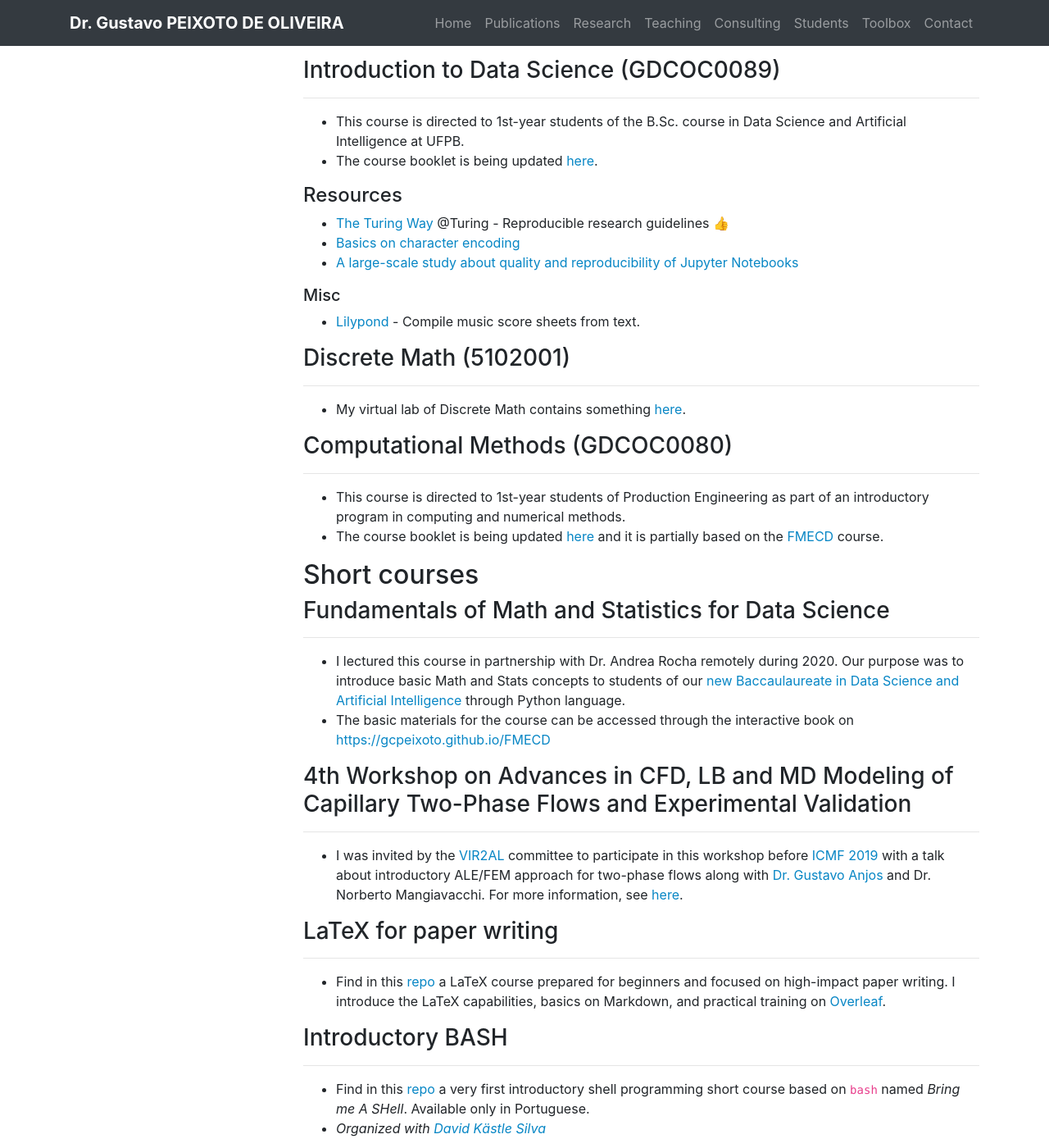
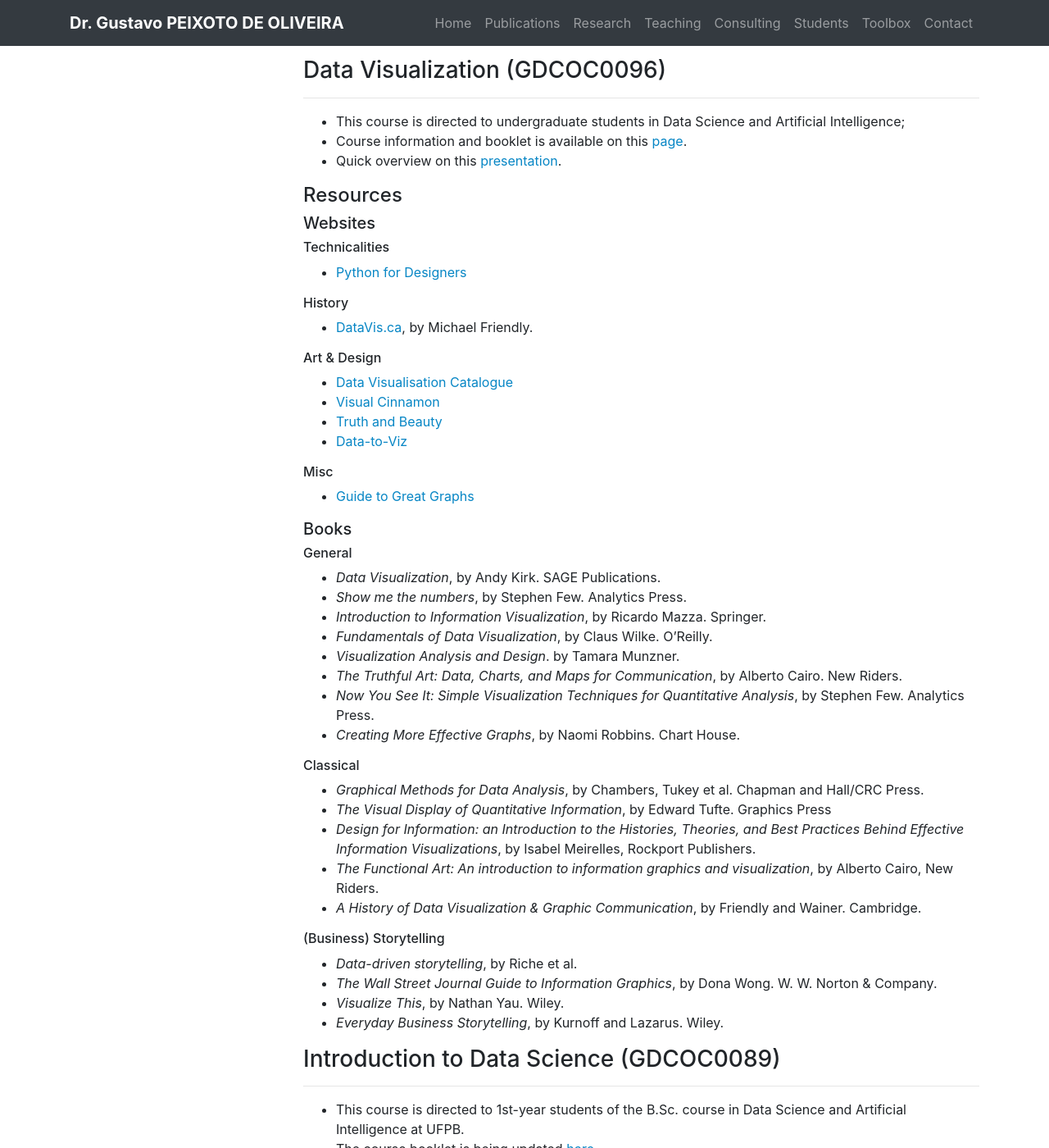
Before and after one commit to gcpeixoto/gcpeixoto.github.io, a Jekyll site: the page built from _pages/teaching.md, in a window 1280 px wide and 1400 px high, scrolled down 6073 px. Shown: the whole window at 82% size. Built offline with Jekyll 4.4.1, drawn with Linux system fonts in a browser that asks for light colours.

Commit message:
Inserting dataviz course info

```diff
--- /dev/null
+++ b/_includes/components/courses/grad/dataviz.md
@@ -0,0 +1,55 @@
+### Data Visualization (GDCOC0096)
+---
+
+- This course is directed to undergraduate students in Data Science and Artificial Intelligence;
+- Course information and booklet is available on this [page](https://gcpeixoto.github.io/DATAVIZ).
+- Quick overview on this [presentation](https://github.com/gcpeixoto/DATAVIZ/raw/main/key/00-apresentacao.pdf).
+
+#### Resources
+
+##### Websites
+
+###### Technicalities
+
+- [Python for Designers](https://pythonfordesigners.com)
+
+###### History
+- [DataVis.ca](https://www.datavis.ca), by Michael Friendly.
+
+###### Art & Design
+- [Data Visualisation Catalogue](https://datavizcatalogue.com)
+- [Visual Cinnamon](https://www.visualcinnamon.com)
+- [Truth and Beauty](https://truth-and-beauty.net)
+- [Data-to-Viz](https://www.data-to-viz.com)
+
+###### Misc
+
+- [Guide to Great Graphs](https://oercommons.s3.amazonaws.com/media/editor/92375/Telling_Your_Story_with_Data_Visualization.pdf)
+
+##### Books
+
+###### General
+
+- _Data Visualization_, by Andy Kirk. SAGE Publications.
+- _Show me the numbers_, by Stephen Few. Analytics Press.
+- _Introduction to Information Visualization_, by Ricardo Mazza. Springer.
+- _Fundamentals of Data Visualization_, by Claus Wilke. O'Reilly.
+- _Visualization Analysis and Design_. by Tamara Munzner.
+- _The Truthful Art: Data, Charts, and Maps for Communication_, by Alberto Cairo. New Riders.
+- _Now You See It: Simple Visualization Techniques for Quantitative Analysis_, by Stephen Few. Analytics Press.
+- _Creating More Effective Graphs_, by Naomi Robbins. Chart House.
+
+###### Classical
+
+- _Graphical Methods for Data Analysis_, by Chambers, Tukey et al. Chapman and Hall/CRC Press.
+- _The Visual Display of Quantitative Information_, by Edward Tufte. Graphics Press
+- _Design for Information: an Introduction to the Histories, Theories, and Best Practices Behind Effective Information Visualizations_, by Isabel Meirelles, Rockport Publishers.
+- _The Functional Art: An introduction to information graphics and visualization_, by Alberto Cairo, New Riders.
+- _A History of Data Visualization & Graphic Communication_, by Friendly and Wainer. Cambridge.
+
+###### (Business) Storytelling
+
+- _Data-driven storytelling_, by Riche et al.
+- _The Wall Street Journal Guide to Information Graphics_, by Dona Wong. W. W. Norton & Company.
+- _Visualize This_, by Nathan Yau. Wiley.
+- _Everyday Business Storytelling_, by Kurnoff and Lazarus. Wiley.
--- a/_pages/teaching.md
+++ b/_pages/teaching.md
@@ -18,6 +18,7 @@
 ## Undergraduate courses
 
 {% include components/courses/grad/calcnum.md %}
+{% include components/courses/grad/dataviz.md %}
 {% include components/courses/grad/icd.md %}
 {% include components/courses/grad/matdisc.md %}
 {% include components/courses/grad/metscomps.md %}
```
